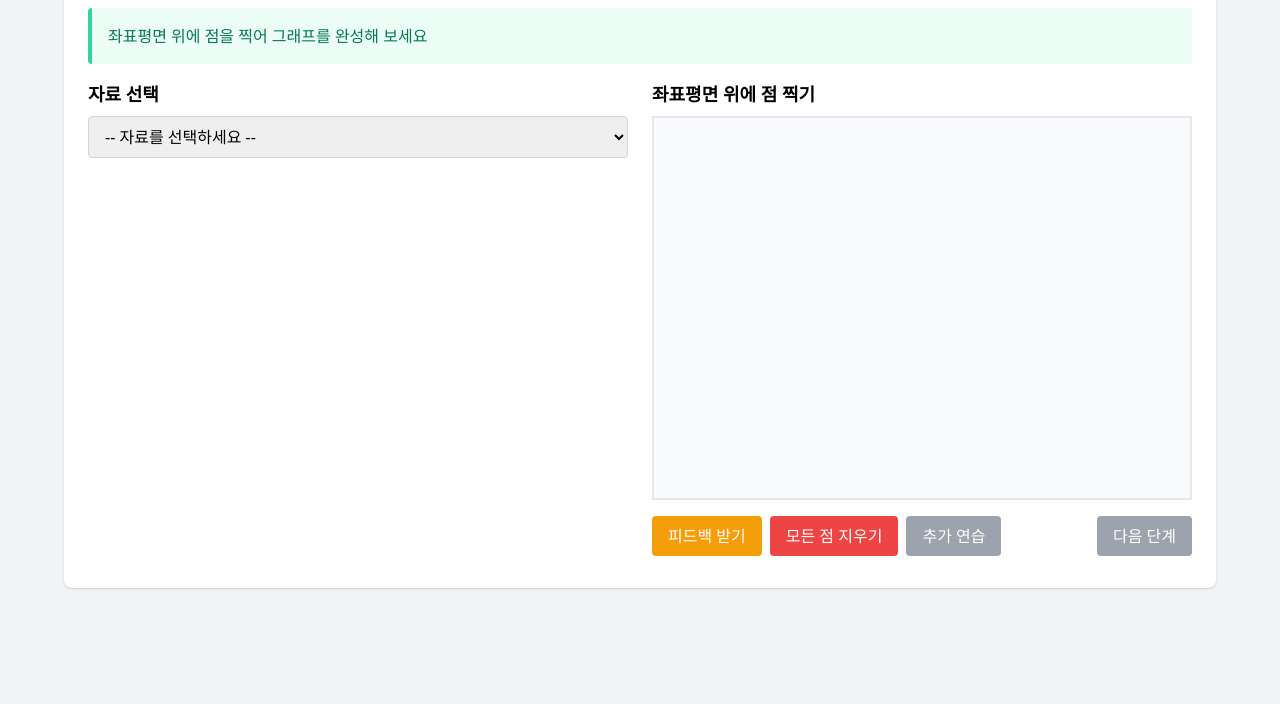
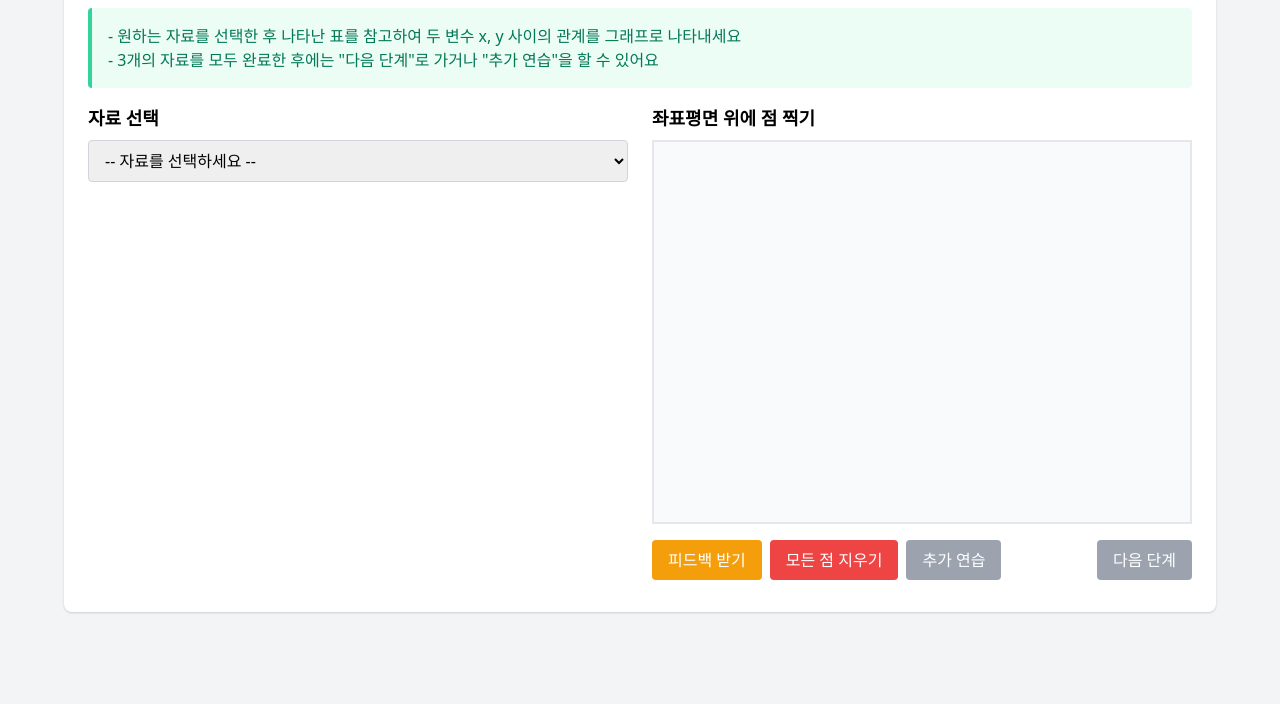
Before and after one commit to jjyeong2103/project-graph, a website built with Vite: page page1.html in a window 1280 px wide. Shown: the part 96-800 px from the top of the page. Built offline with nearby package versions, Linux system fonts and the light colour scheme; some packages are replaced by stand-ins of ours.

Commit message:
Update page1.html

```diff
--- a/page1.html
+++ b/page1.html
@@ -12,7 +12,8 @@
     <h1 class="text-2xl font-bold mb-6">1단계: 그래프 나타내기</h1>
     <div class="bg-green-50 border-l-4 border-green-400 p-4 mb-4 rounded">
       <p class="text-green-700">
-        좌표평면 위에 점을 찍어 그래프를 완성해 보세요
+        - 원하는 자료를 선택한 후 나타난 표를 참고하여 두 변수 x, y 사이의 관계를 그래프로 나타내세요</br>
+        - 3개의 자료를 모두 완료한 후에는 "다음 단계"로 가거나 "추가 연습"을 할 수 있어요
       </p>
     </div>
     <div class="grid grid-cols-2 gap-6">
```
